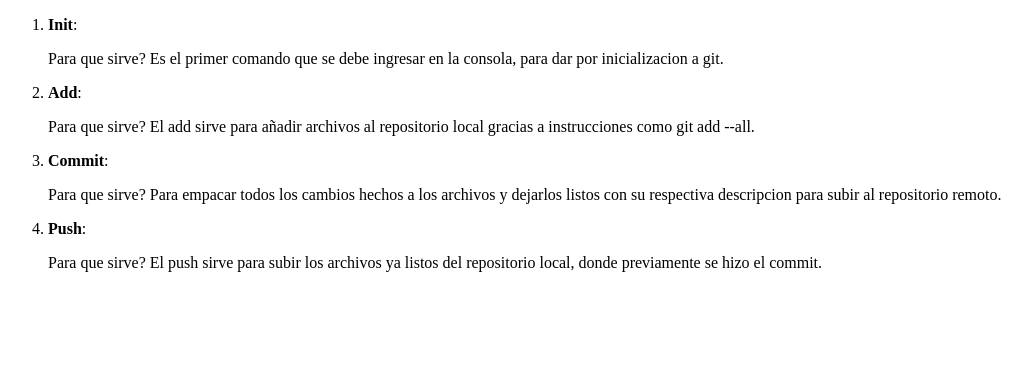
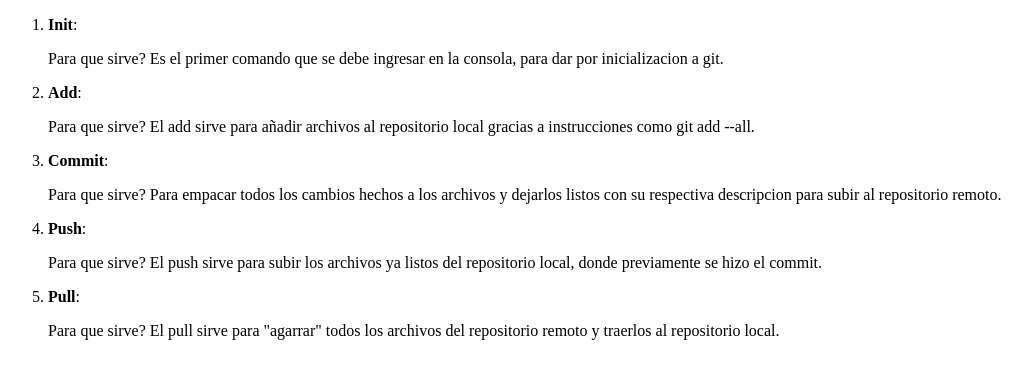
Before and after one commit to manuelvillara/prueba2, a plain HTML site: page index.html in a window 1280 px wide. Shown: the whole page, without its empty margins (0-1032 px from the left). Drawn offline with Linux system fonts and the light colour scheme.

Commit message:
Anadi desc. Pull

```diff
--- a/index.html
+++ b/index.html
@@ -26,6 +26,11 @@
       <p>Para que sirve?
 	El push sirve para subir los archivos ya listos del repositorio local, donde previamente se hizo  el commit.</p>
     </li>
+<li>
+<strong>Pull</strong>:
+      <p>Para que sirve?
+	El pull sirve para "agarrar" todos los archivos del repositorio remoto y traerlos al repositorio local.</p>
+    </li>
 
   </ol>
 </body>
```
